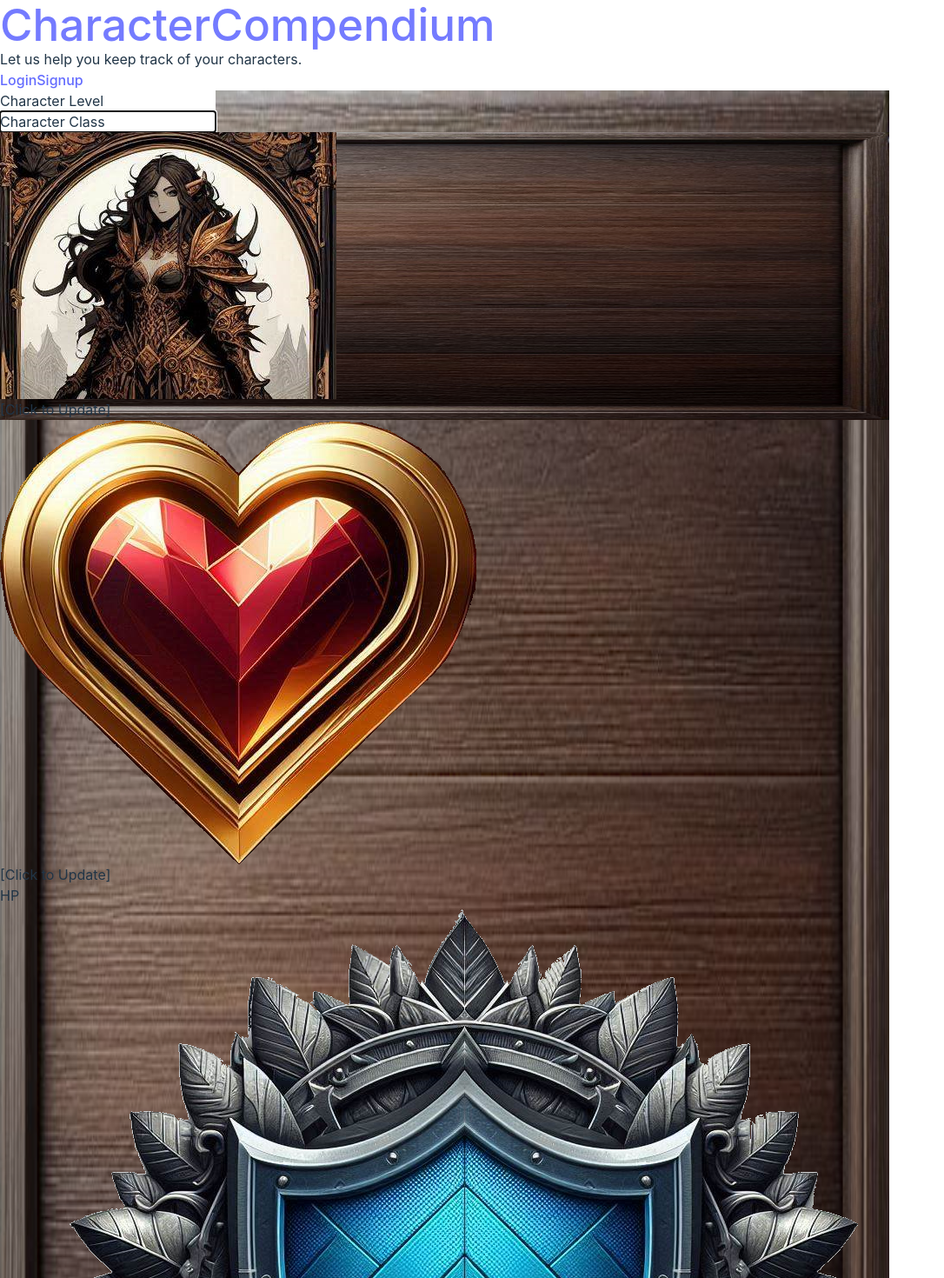
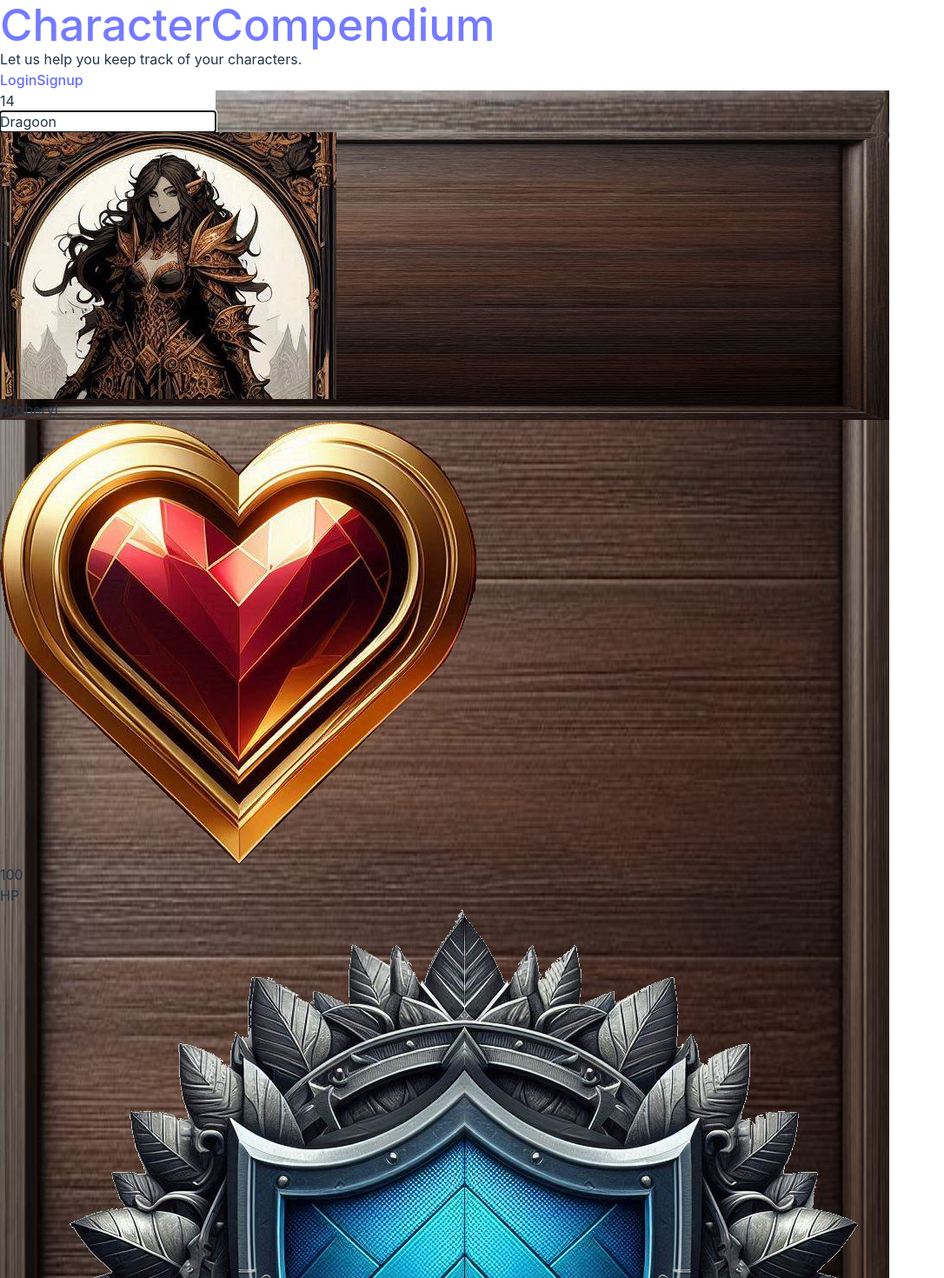
Before and after one commit to frenzie24/charactercompendium, a React (Vite) app in the folder client/: page /charactersheet in a window 1280 px wide. Shown: the top 1470 px of the page at 87% size, without its empty margins (0-1086 px from the left). Built offline with nearby package versions, Linux system fonts and the light colour scheme.

Commit message:
TopView now populating by initial data

```diff
--- a/client/src/components/LabelContainer.jsx
+++ b/client/src/components/LabelContainer.jsx
@@ -6,9 +6,9 @@ import validateState from "../utils/validateState";
 const LabelContainer = ({Text, Src, HandleChange, Items}) => {
     return(
         <div>
-        <LabelView Text={'Character Level'} Src={"./label.png"} HandleChange={HandleChange} Items={Items} id={1}/>
+        <LabelView Text={Items.characterLevel} Src={"./label.png"} HandleChange={HandleChange} Items={Items} id={1}/>
 
-        <LabelView Text={'Character Class'} Src={"./label.png"} HandleChange={HandleChange} Items={Items} id={2}/>
+        <LabelView Text={Items.characterClass} Src={"./label.png"} HandleChange={HandleChange} Items={Items} id={2}/>
       </div>
     )
 }
--- a/client/src/components/PrimaryAttribute.jsx
+++ b/client/src/components/PrimaryAttribute.jsx
@@ -3,11 +3,11 @@ import { v4 as uuidv4 } from 'uuid';
 import validateState from "../utils/validateState";
 
 
-const PrimaryAttribute = ({ Name, Src, HandleChange, Items, id }) => {
+const PrimaryAttribute = ({ Name, Src, HandleChange, Value, id }) => {
     const [name, setName] = useState(Name); // State for attribute name
     const [source, setSource] = useState(validateState(Src, './notfound.jpg')); // State for image source
     const [editMode, setEditMode] = useState(false); // State for edit mode
-    const [value, setValue] = useState("");  // State for attribute value
+    const [value, setValue] = useState(Value);  // State for attribute value
     const placeholder = "[Click to Update]";
 
     const handleInputChange = (ev) => {
--- a/client/src/components/views/CharacterSheetView.jsx
+++ b/client/src/components/views/CharacterSheetView.jsx
@@ -29,7 +29,12 @@ function CharacterSheetView( ) {
         skills: {
             Name: 'skills',
             List: ['test1', 'test2']
-        }
+        },
+        characterName: 'Rozberyl',
+        characterLevel: '14',
+        characterClass: "Dragoon",
+        health: 100,
+        defense: 50
 };
 
     const buildListData = (list, target, parent) => {
--- a/client/src/components/views/ImageView.jsx
+++ b/client/src/components/views/ImageView.jsx
@@ -6,6 +6,7 @@
 
 import React, { useState } from "react";
 import '../../App.css'
+import validateState from "../../utils/validateState";
 /*
 image view returns a figure with a caption and input.
 input begins life hidden and will be shown during editing only.
@@ -13,7 +14,7 @@ During editing, figcaption is hidden
 */
 const ImageView = ({Src, Caption, useHandleChange}) => {
     const [src, setSrc] = useState(Src ? Src : './notfound.jpg');
-    const [caption, setCaption] = useState("")
+    const [caption, setCaption] = useState(validateState(Caption, 'Character Name'))
     const [editMode, setEditMode] = useState(false);
     const placeholder = "[Click to Update]";
     // pass the new value up to top
--- a/client/src/components/views/TopView.jsx
+++ b/client/src/components/views/TopView.jsx
@@ -13,11 +13,11 @@ const TopView = ({HandleChange, Items}) => {
     return (<div className='w-full flex flex-row flex-wrap justify-center items-end mt-12 p-2'>
 
         <LabelContainer HandleChange={HandleChange} Items={Items} />
-        <ImageView Src="./test.png" Caption="" useHandleChange={HandleChange}/>
+        <ImageView Src="./test.png" Caption={Items.characterName} useHandleChange={HandleChange}/>
         <div className='px-8 w-fit h-48 flex flex-row flex-wrap justify-center items-start [&_*]:p-1'>
-            <PrimaryAttribute Name="HP" Src="./heart.png" HandleChange={HandleChange}/>
-            <PrimaryAttribute Name="Defense" Src="./shield.png" HandleChange={HandleChange}/>
-            <PrimaryAttribute Name="Dice" Src="./dicebg.png" HandleChange={HandleChange}/>
+            <PrimaryAttribute Name="HP" Src="./heart.png" HandleChange={HandleChange} Value={Items.health}/>
+            <PrimaryAttribute Name="Defense" Src="./shield.png" HandleChange={HandleChange} Value={Items.defense}/>
+          {/*  <PrimaryAttribute Name="Dice" Src="./dicebg.png" HandleChange={HandleChange}/> */}
         </div>
 
 
```
